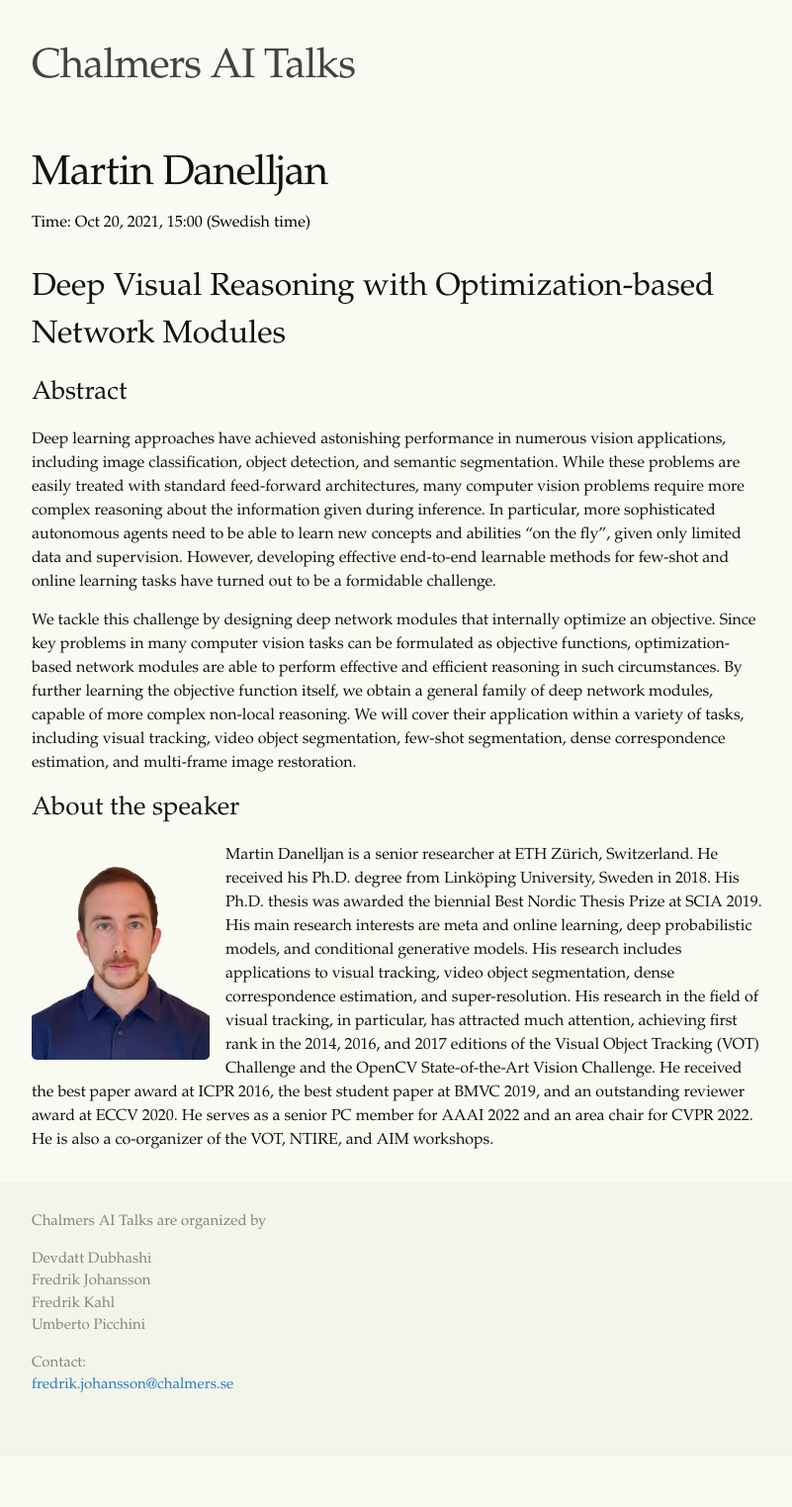
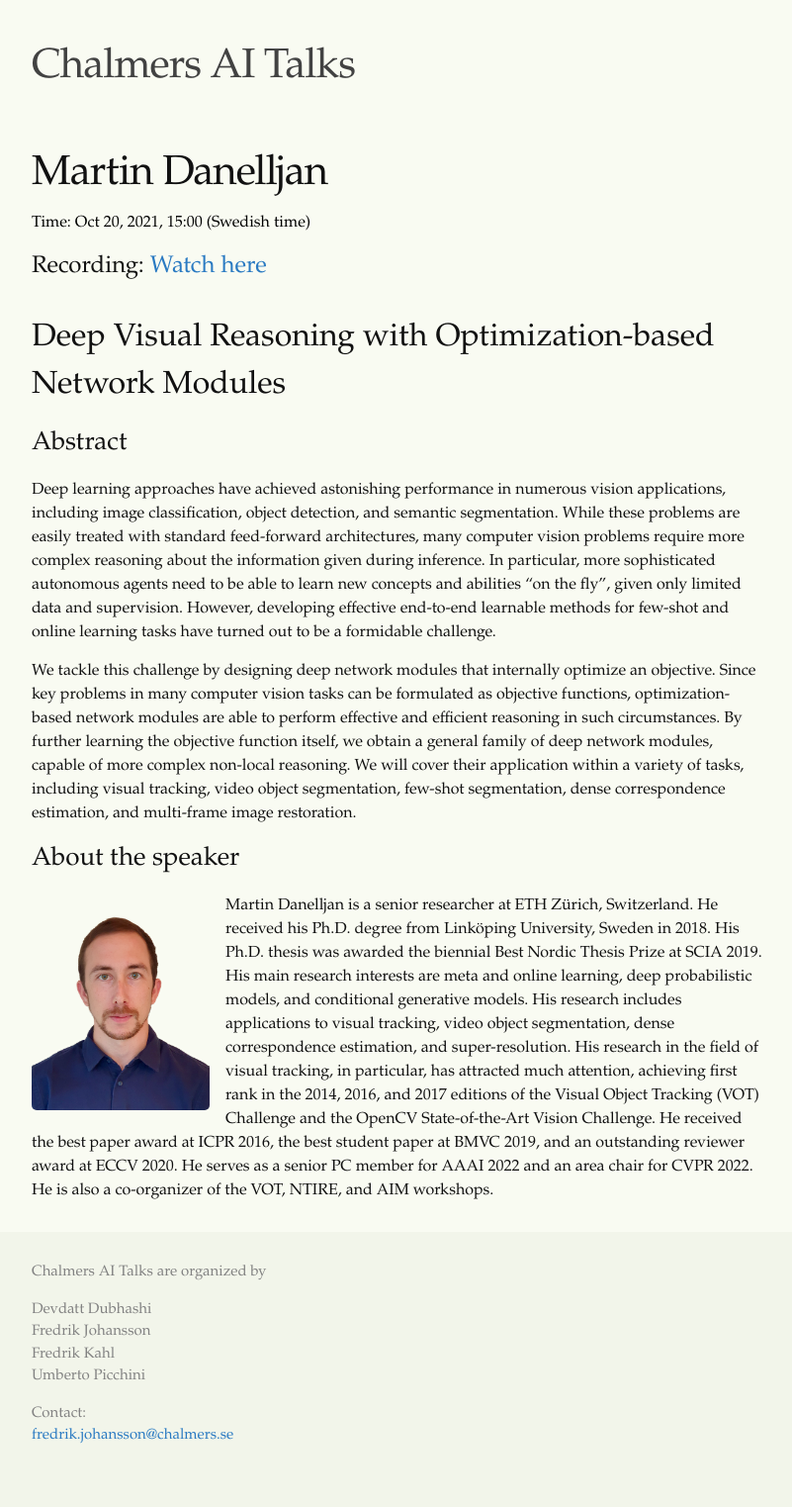
Before and after one commit to aitalks-se/aitalks-se.github.io, a Jekyll site: the page built from _posts/2021-10-20-martin-danelljan.markdown, in a window 1280 px wide. Shown: the whole page at 99% size, without its empty margins (238-1039 px from the left). Built offline with Jekyll 4.4.1, drawn with Linux system fonts in a browser that asks for light colours; before the commit the page ends 1472 px from its top, so only the background shows below that; some of the changed lines change nothing that is shown.

Commit message:
martin recording

```diff
--- a/_posts/2021-10-20-martin-danelljan.markdown
+++ b/_posts/2021-10-20-martin-danelljan.markdown
@@ -7,6 +7,7 @@ datenotset: false
 categories: aitalks
 image: assets/speakers/danelljan.png
 zoom: https://ui.ungpd.com/Surveys/0649eac3-12ec-4d41-a640-d20a7d4e82f7
+recording: https://www.youtube.com/watch?v=UR2TlFCrYac
 blurb: >-
   Martin Danelljan is a senior researcher at ETH Zürich, Switzerland. He received his Ph.D. degree from Linköping University, Sweden in 2018. His Ph.D. thesis was awarded the biennial Best Nordic Thesis Prize at SCIA 2019. His main research interests are meta and online learning, deep probabilistic models, and conditional generative models.
 ---
```
